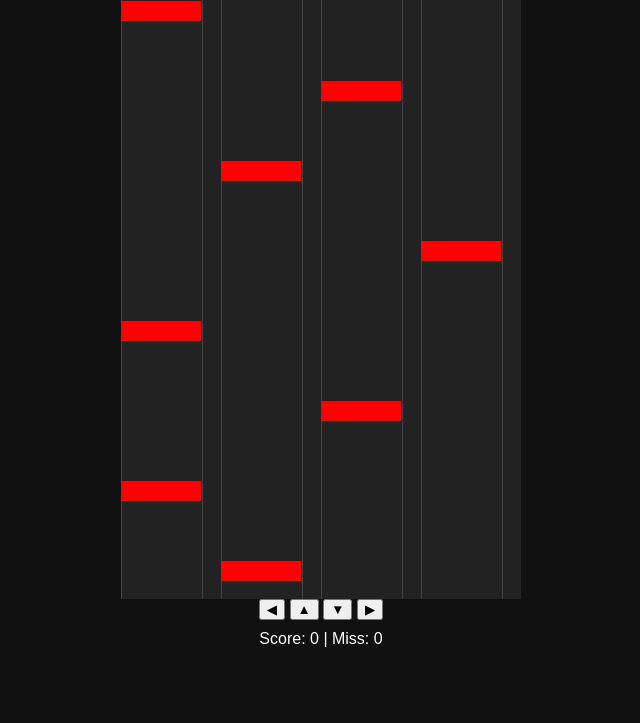
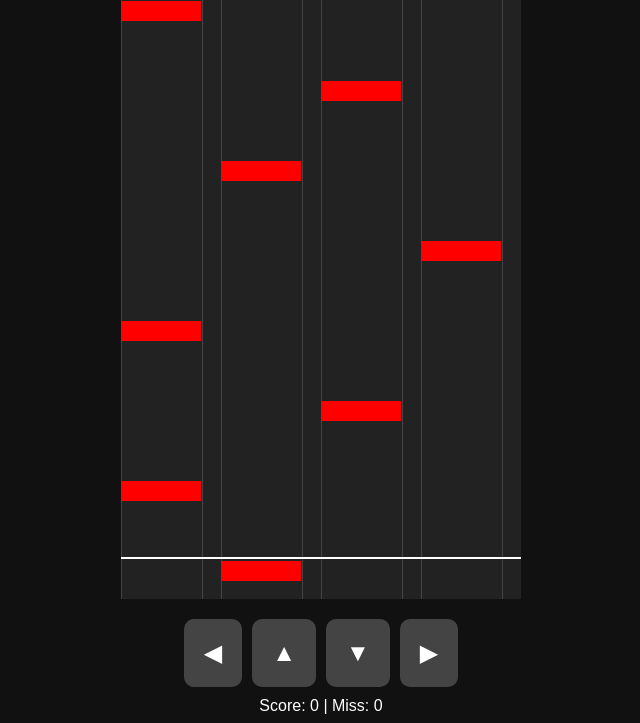
Before and after one commit to Mafatikhul281/seberapa-nasionalis, a Flask app: page /rhythm-game in a window 1280 px wide. Shown: the part 81-804 px from the top of the page, without its empty margins (319-959 px from the left). Before the commit the page ends 728 px from the top, so only its background shows below. Run offline with Flask 3, Linux system fonts and the light colour scheme.

Commit message:
Update rhythm.html

```diff
--- a/templates/rhythm.html
+++ b/templates/rhythm.html
@@ -9,6 +9,32 @@
         .lane { position: absolute; bottom: 0; width: 80px; height: 100%; border-left: 1px solid #444; border-right: 1px solid #444; }
         .note { position: absolute; width: 80px; height: 20px; background: red; }
         #score { margin-top: 10px; }
+        #hit-line {
+          position: absolute;
+          bottom: 40px;
+          left: 0;
+          width: 100%;
+          height: 2px;
+          background: white;
+          z-index: 10;
+          }
+        #touch-controls {
+           display: flex;
+           justify-content: center;
+           gap: 10px;
+           margin-top: 20px;
+        }
+        #touch-controls button {
+            padding: 20px;
+            font-size: 24px;
+            background: #444;
+            color: white;
+            border: none;
+            border-radius: 10px;
+       }
+#touch-controls button:active {
+    background: #666;
+}
     </style>
 </head>
 <body>
```
